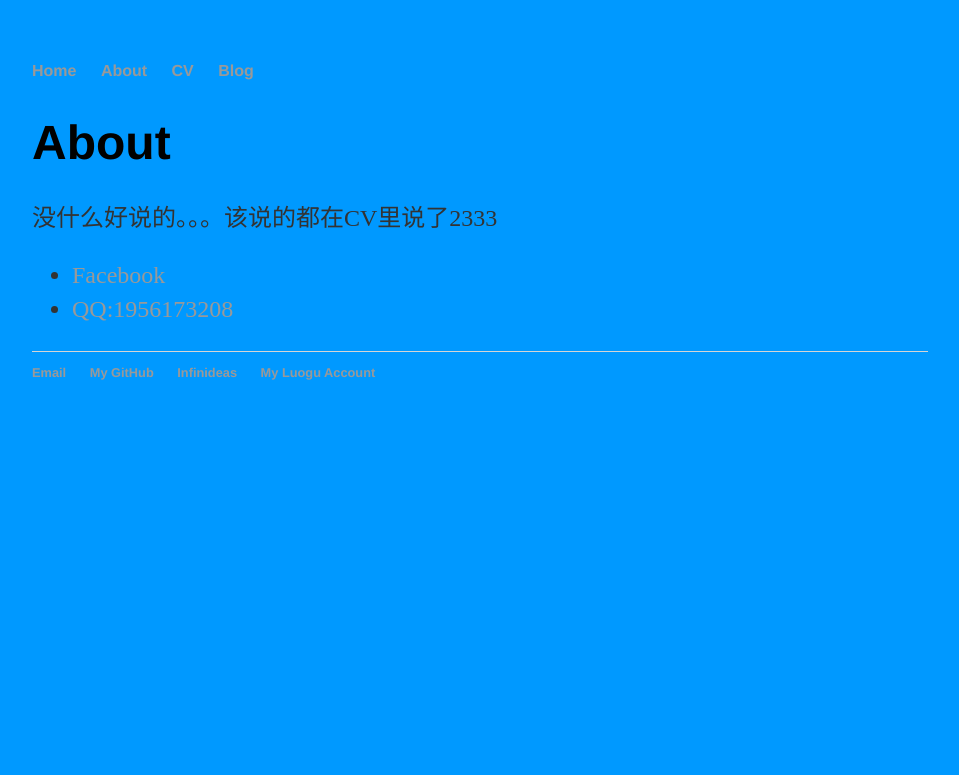
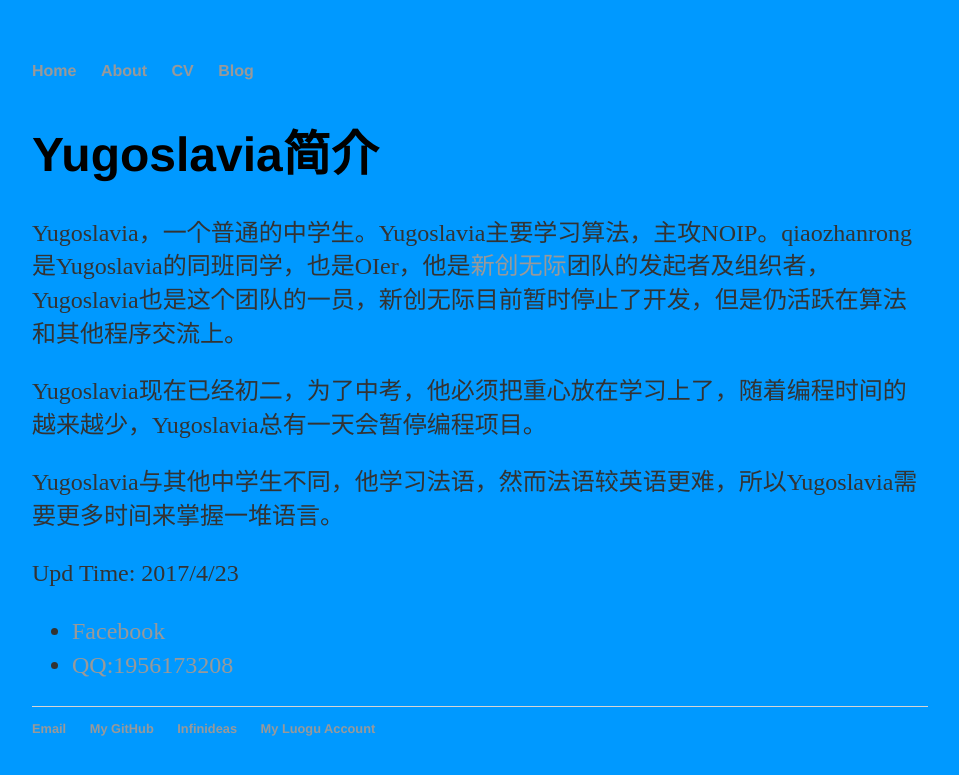
Before and after one commit to Yugoslavia36/yugoslavia36.github.io, a Jekyll site: the page built from about/index.html, in a window 1280 px wide. Shown: the top 775 px of the page, without its empty margins (160-1119 px from the left). Built offline with Jekyll 4.4.1, drawn with Linux system fonts in a browser that asks for light colours.

Commit message:
Update index.html

```diff
--- a/about/index.html
+++ b/about/index.html
@@ -4,8 +4,11 @@ title: About Yugoslavia
 ---
 
 		<div class="about">
-			<h1>About</h1>
-			<p>没什么好说的。。。该说的都在CV里说了2333</p>
+			<h1>Yugoslavia简介</h1>
+			<p>Yugoslavia，一个普通的中学生。Yugoslavia主要学习算法，主攻NOIP。qiaozhanrong是Yugoslavia的同班同学，也是OIer，他是<a href="http://www.infinideas.org/">新创无际</a>团队的发起者及组织者，Yugoslavia也是这个团队的一员，新创无际目前暂时停止了开发，但是仍活跃在算法和其他程序交流上。</p>
+			<p>Yugoslavia现在已经初二，为了中考，他必须把重心放在学习上了，随着编程时间的越来越少，Yugoslavia总有一天会暂停编程项目。</p>
+			<p>Yugoslavia与其他中学生不同，他学习法语，然而法语较英语更难，所以Yugoslavia需要更多时间来掌握一堆语言。</p>
+			<p>Upd Time: 2017/4/23</p>
 
 			<ul class="contacts">
 				<li><a href="https://www.facebook.com/profile.php?id=100015371949327">Facebook</a></li>
```
